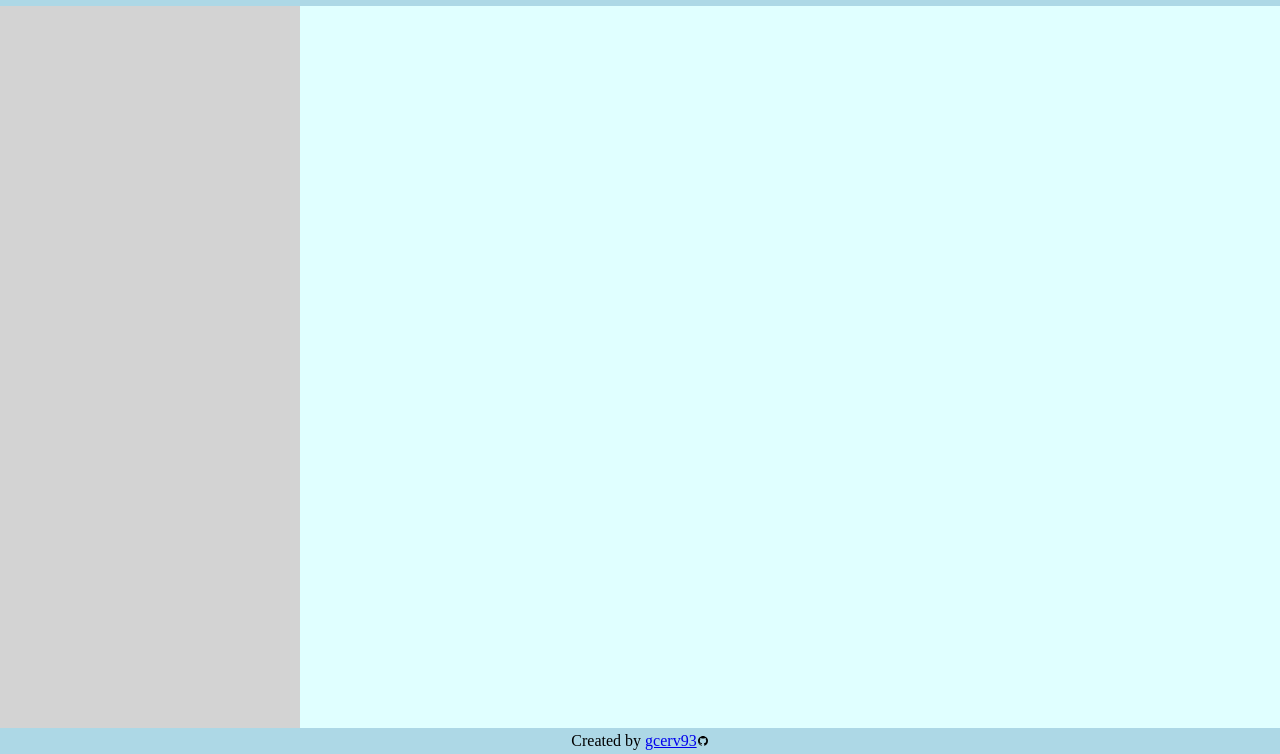
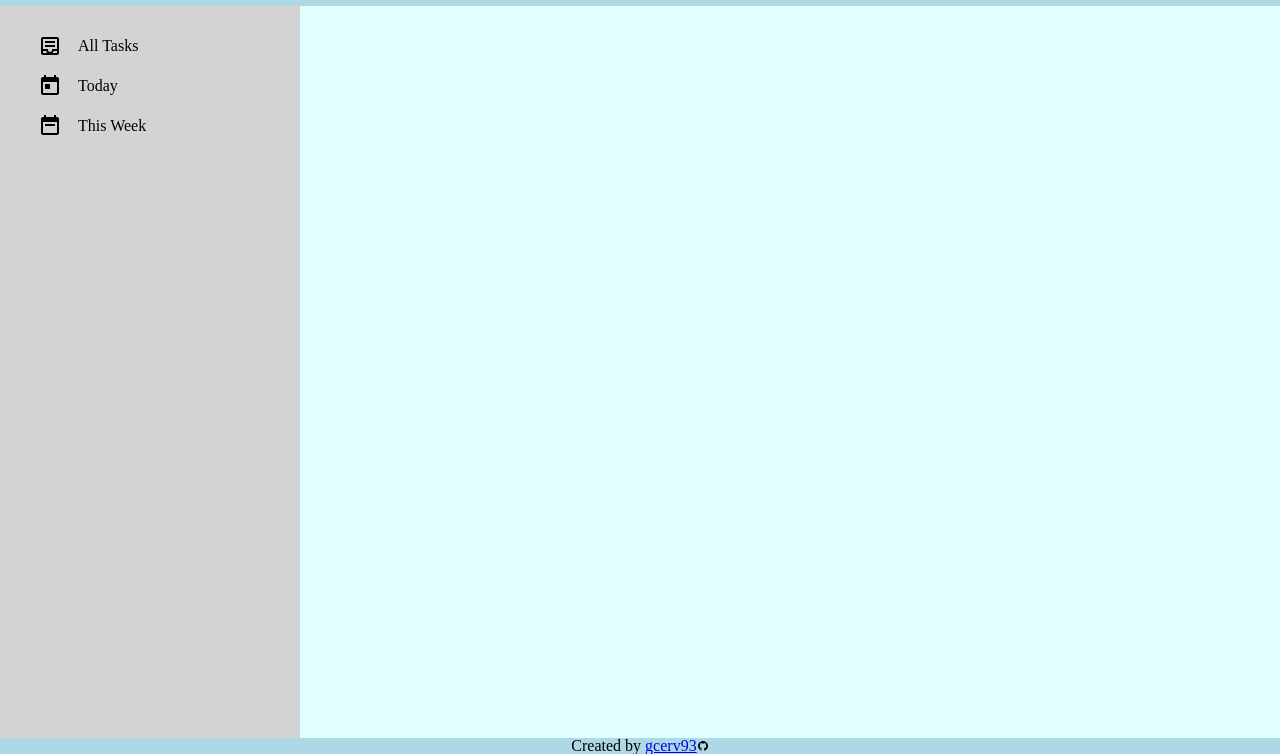
Before and after one commit to gcerv93/todo-list, a plain HTML site: page index.html in a window 1280 px wide. Shown: the part 46-800 px from the top of the page. Drawn offline with Linux system fonts and the light colour scheme.

Commit message:
add sidebar nav starting task layout

```diff
--- a/index.html
+++ b/index.html
@@ -13,7 +13,22 @@
       <p>TodoOrNot</p>
     </header>
     <div class="main">
-      <div class="sidebar"></div>
+      <div class="sidebar">
+        <div class="side-nav">
+          <div class="all-tasks">
+            <img src="015f73ae829a3ac81c2b.svg" alt="inbox">
+            <p>All Tasks</p>
+          </div>
+          <div class="today">
+            <img src="0330c6889cb95fe5ad10.svg" alt="today-calendar">
+            <p>Today</p>
+          </div>
+          <div class="week">
+            <img src="2e4a82d5c7d41210005e.svg" alt="week-calendar">
+            <p>This Week</p>
+          </div>
+        </div>
+      </div>
       <div class="content"></div>
     </div>
     <footer>
--- a/styles.css
+++ b/styles.css
@@ -77,8 +77,26 @@ header p {
 
 .sidebar {
   width: 300px;
+  box-sizing: border-box;
+  padding: 20px 30px;
   /* temp */
   background-color: lightgrey;
+}
+
+.side-nav div {
+  padding: 0.5rem;
+  border-radius: 5px;
+  display: flex;
+  align-items: center;
+  cursor: pointer;
+}
+
+.side-nav div:hover {
+  background-color: gray;
+}
+
+.side-nav img {
+  padding-right: 1rem;
 }
 
 .content {
@@ -90,8 +108,6 @@ header p {
 footer {
   display: flex;
   justify-content: center;
-  padding: 5px;
-
   /* temp */
   background-color: lightblue;
 }
```
Also changed, not shown: 015f73ae829a3ac81c2b.svg (added), 0330c6889cb95fe5ad10.svg (added), 2e4a82d5c7d41210005e.svg (added).
